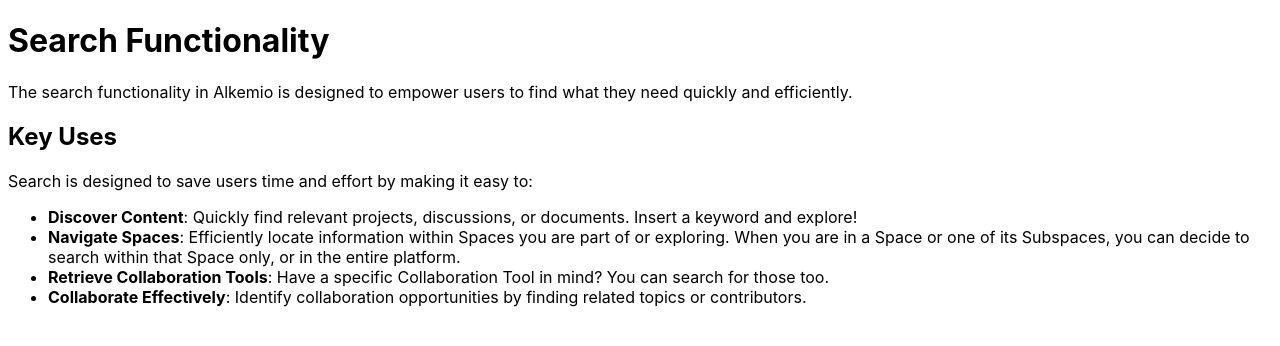
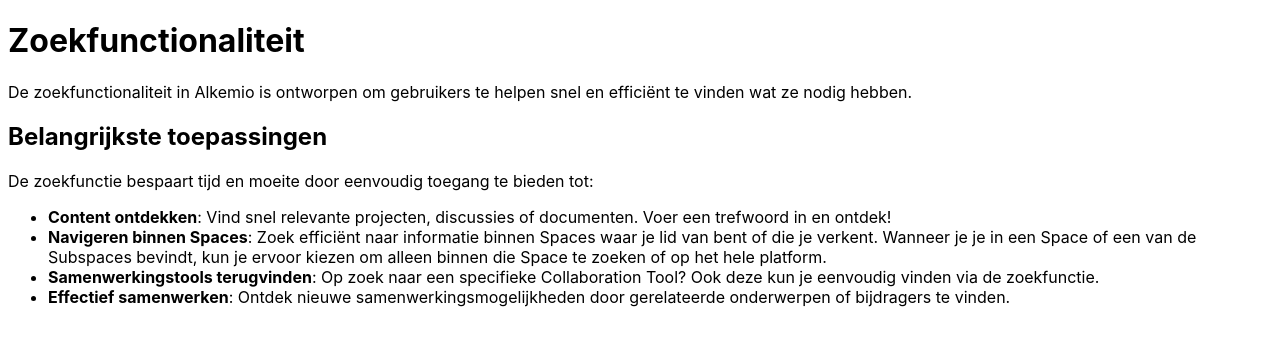
Before and after one commit to alkem-io/documentation, a Next.js app: page /documentation/features/search.nl-NL in a window 1280 px wide. Shown: the top 346 px of the page. Built offline with nearby package versions, Linux system fonts and the light colour scheme.

Commit message:
New translations search.en-us.mdx (Dutch)

```diff
--- a/pages/features/search.nl-NL.mdx
+++ b/pages/features/search.nl-NL.mdx
@@ -1,12 +1,12 @@
-# Search Functionality
+# Zoekfunctionaliteit
 
-The search functionality in Alkemio is designed to empower users to find what they need quickly and efficiently.
+De zoekfunctionaliteit in Alkemio is ontworpen om gebruikers te helpen snel en efficiënt te vinden wat ze nodig hebben.
 
-## Key Uses
+## Belangrijkste toepassingen
 
-Search is designed to save users time and effort by making it easy to:
+De zoekfunctie bespaart tijd en moeite door eenvoudig toegang te bieden tot:
 
-- **Discover Content**: Quickly find relevant projects, discussions, or documents. Insert a keyword and explore!
-- **Navigate Spaces**: Efficiently locate information within Spaces you are part of or exploring. When you are in a Space or one of its Subspaces, you can decide to search within that Space only, or in the entire platform.
-- **Retrieve Collaboration Tools**: Have a specific Collaboration Tool in mind? You can search for those too.
-- **Collaborate Effectively**: Identify collaboration opportunities by finding related topics or contributors.
+- **Content ontdekken**: Vind snel relevante projecten, discussies of documenten. Voer een trefwoord in en ontdek!
+- **Navigeren binnen Spaces**: Zoek efficiënt naar informatie binnen Spaces waar je lid van bent of die je verkent. Wanneer je je in een Space of een van de Subspaces bevindt, kun je ervoor kiezen om alleen binnen die Space te zoeken of op het hele platform.
+- **Samenwerkingstools terugvinden**: Op zoek naar een specifieke Collaboration Tool? Ook deze kun je eenvoudig vinden via de zoekfunctie.
+- **Effectief samenwerken**: Ontdek nieuwe samenwerkingsmogelijkheden door gerelateerde onderwerpen of bijdragers te vinden.
```
